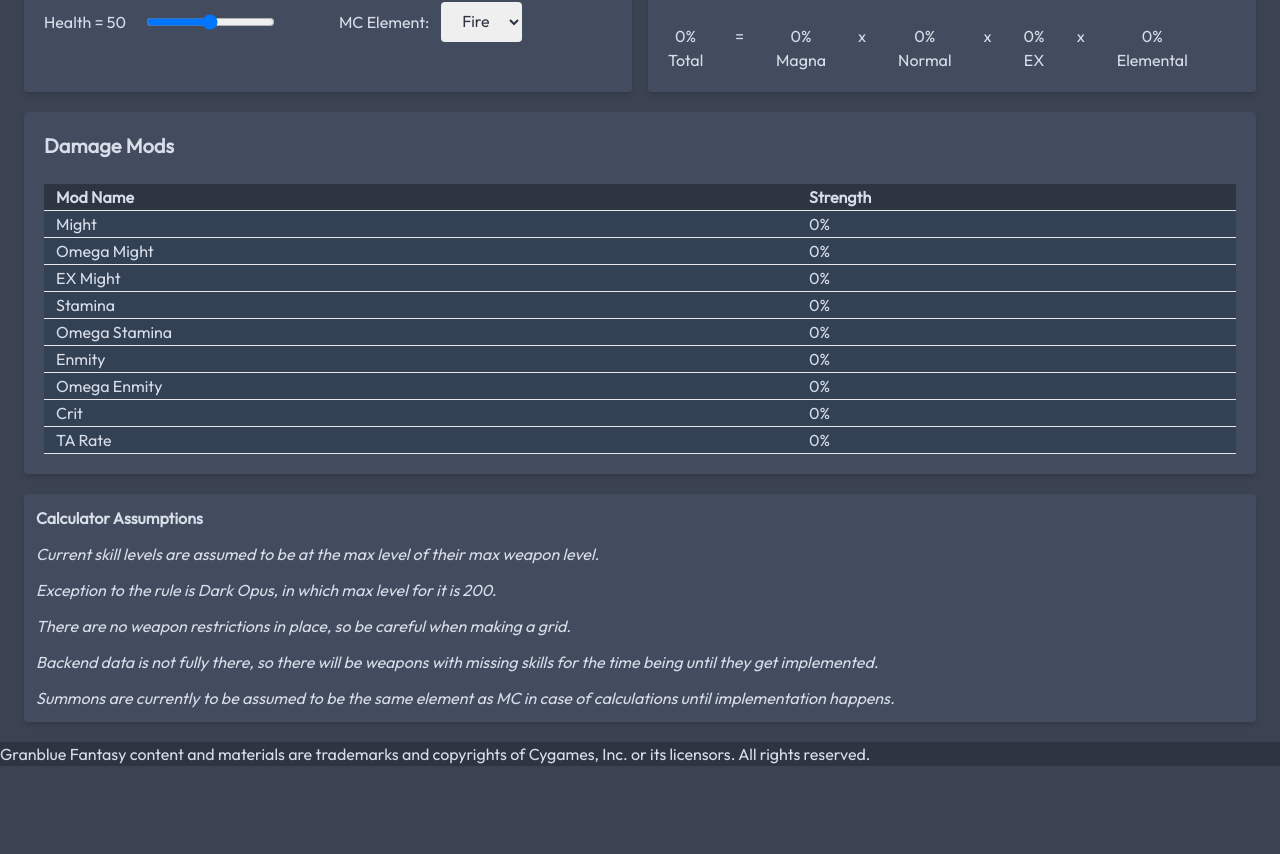
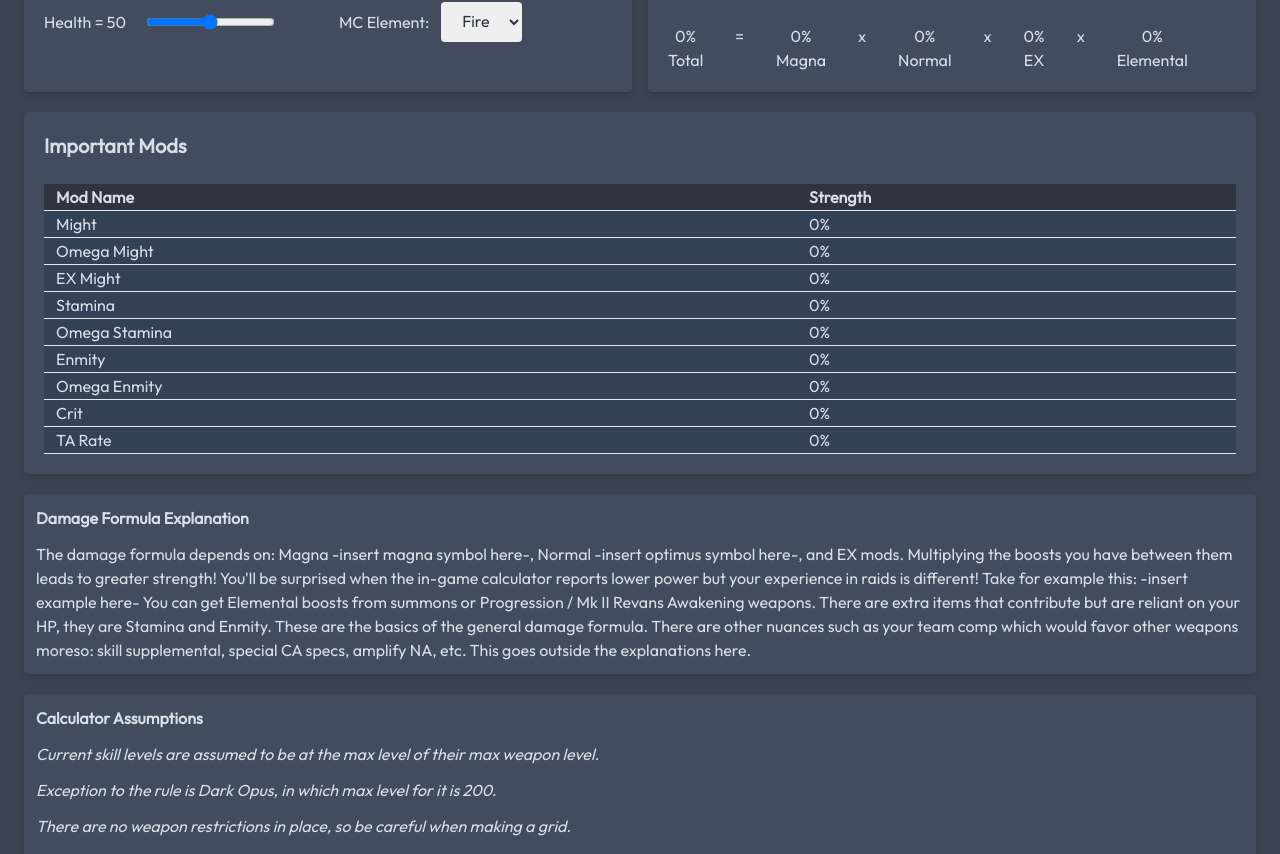
Before and after one commit to miiwo/granblue_front, a Next.js app: page /calc in a window 1280 px wide. Shown: the part 612-1466 px from the top of the page. Before the commit the page ends 1378 px from the top, so only its background shows below. Built offline with nearby package versions, Linux system fonts and the light colour scheme.

Commit message:
Add explanation of dmg formula section

```diff
--- a/src/app/calc/page.tsx
+++ b/src/app/calc/page.tsx
@@ -46,8 +46,20 @@ export default function CalculatorPage({ searchParams }: SearchParamProps) {
                     </div>
 
                     <div className="col-span-2 bg-nordtwo rounded shadow-md mt-5 px-5 py-5 mb-5">
-                        <h2 className="font-bold text-xl mb-6">Damage Mods</h2>
+                        <h2 className="font-bold text-xl mb-6">Important Mods</h2>
                         <ActiveModTable />
+                    </div>
+
+                    <div className="col-span-2 bg-nordtwo rounded shadow-md px-3 py-3 mb-5 flex flex-col gap-3">
+                        <h3 className="font-bold">Damage Formula Explanation</h3>
+                        <p>The damage formula depends on: Magna -insert magna symbol here-, Normal -insert optimus symbol here-, and EX mods.
+                            Multiplying the boosts you have between them leads to greater strength! You&apos;ll be surprised when the in-game calculator reports lower power but your experience in raids is different!
+                            Take for example this: -insert example here-
+                            You can get Elemental boosts from summons or Progression / Mk II Revans Awakening weapons.
+                            There are extra items that contribute but are reliant on your HP, they are Stamina and Enmity.
+                            These are the basics of the general damage formula.
+                            There are other nuances such as your team comp which would favor other weapons moreso: skill supplemental, special CA specs, amplify NA, etc. This goes outside the explanations here.
+                        </p>
                     </div>
 
                     <div className="col-span-2 bg-nordtwo rounded shadow-md px-3 py-3 mb-5 flex flex-col gap-3">
```
